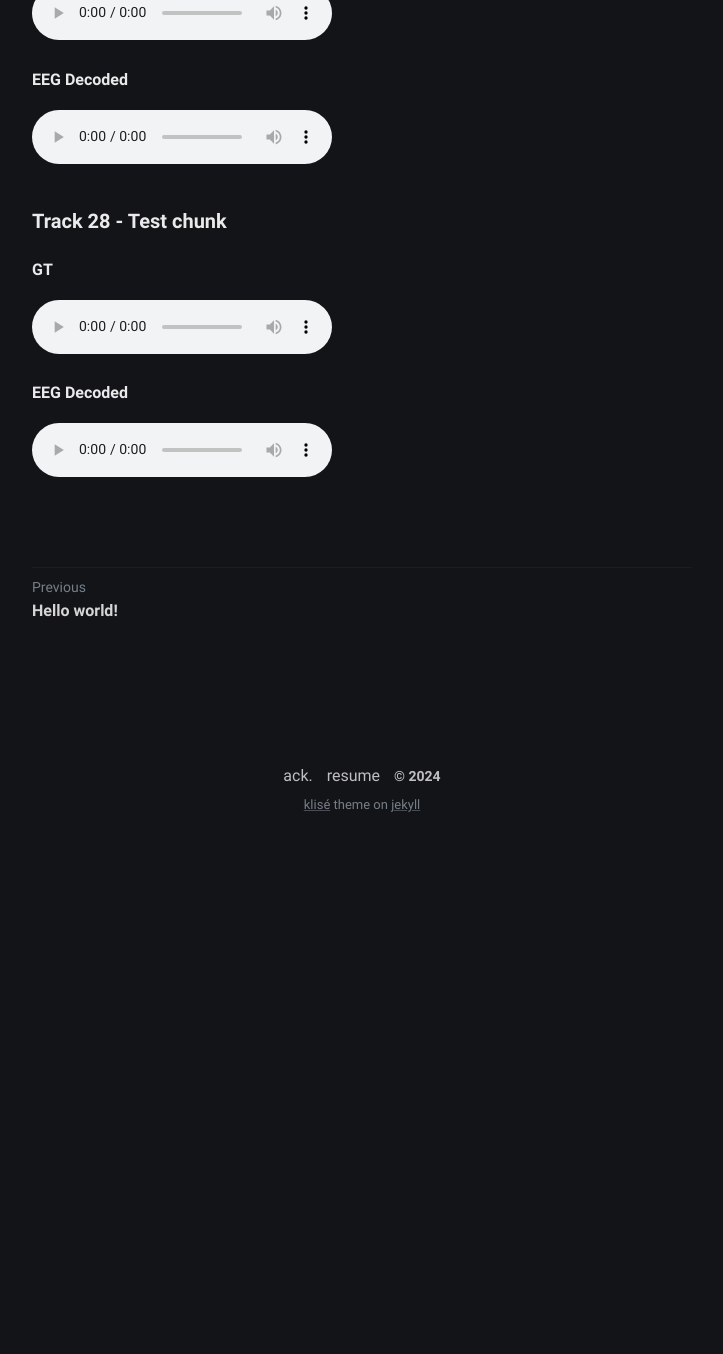
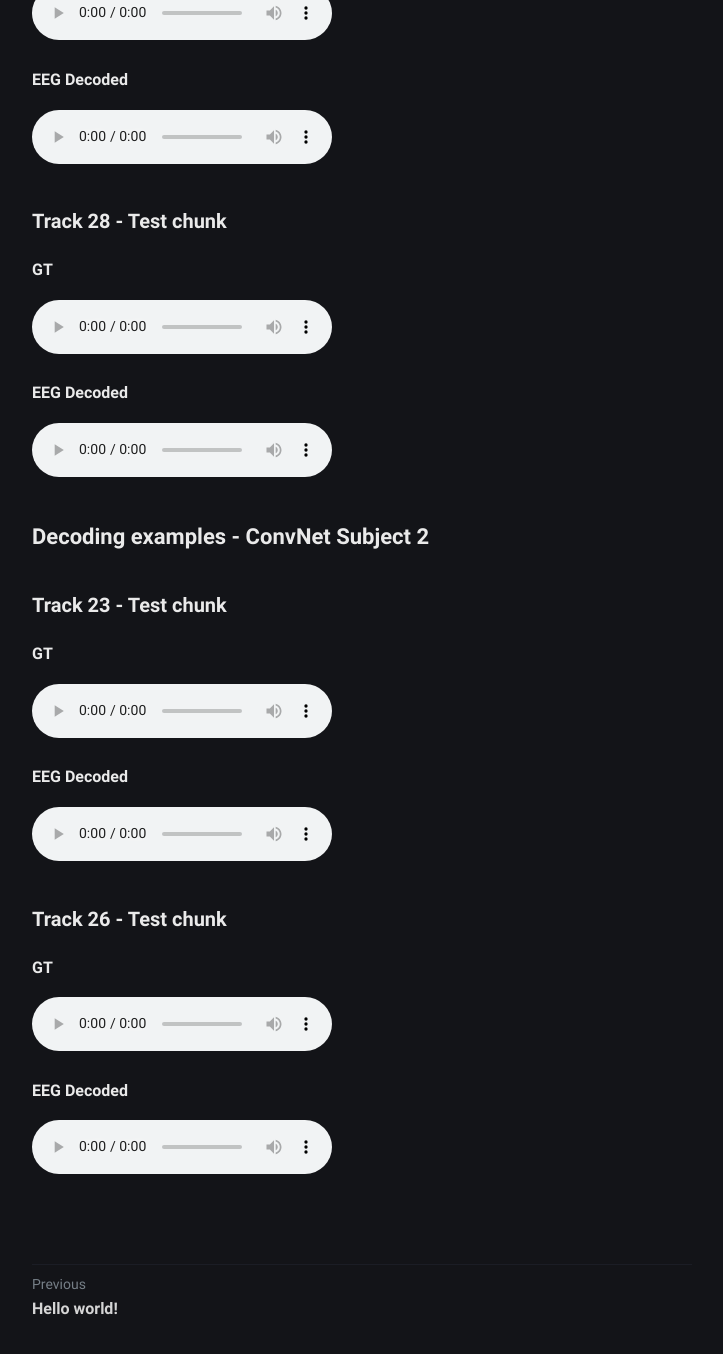
Before and after one commit to EmilianPostolache/site, a Jekyll site: the page built from _posts/brainwave/2024-05-16-brainwave.md, in a window 1280 px wide and 1400 px high, scrolled down 1759 px. Shown: the top 1354 px of the window, without its empty margins (278-1001 px from the left). Built offline with Jekyll 4.4.1, drawn with Linux system fonts in a browser that asks for light colours; before the commit the page ends 2608 px from its top, so only the background shows below that; some of the changed text lies outside the part shown.

Commit message:
Add conv examples

```diff
--- a/_posts/brainwave/2024-05-16-brainwave.md
+++ b/_posts/brainwave/2024-05-16-brainwave.md
@@ -12,52 +12,79 @@ usemathjax: true
 
 In this article, we explore the potential of using latent diffusion models, a family of powerful generative models, for the task of reconstructing naturalistic music from electroencephalogram (EEG) recordings. Unlike simpler music with limited timbres, such as MIDI-generated tunes or monophonic pieces, the focus here is on intricate music featuring a diverse array of instruments, voices, and effects, rich in harmonics and timbre. This study represents an initial foray into achieving general music reconstruction of high-quality using non-invasive EEG data, employing an end-to-end training approach directly on raw data without the need for manual pre-processing and channel selection. We train our models on the public NMED-T dataset and perform quantitative evaluation proposing neural embedding-based metrics. We additionally perform song classification based on the generated tracks. Our work contributes to the ongoing research in neural decoding and brain-computer interfaces, offering insights into the feasibility of using EEG data for complex auditory information reconstruction.
 
-## Decoding examples
+## Decoding examples - ControlNet Subject 2
 
 #### Track 23 - Test chunk
 
 **GT**
-<audio src="/assets/audio/brainwave/1/gt.wav" controls>
+<audio src="/assets/audio/brainwave/controlnet-2/1/gt.wav" controls>
 Your browser does not support the audio element.
 </audio>
 
 **EEG Decoded**
-<audio src="/assets/audio/brainwave/1/gen.wav" controls>
+<audio src="/assets/audio/brainwave/controlnet-2/1/gen.wav" controls>
 Your browser does not support the audio element.
 </audio>
 
 #### Track 26 - Test chunk
 
 **GT**
-<audio src="/assets/audio/brainwave/25/gt.wav" controls>
+<audio src="/assets/audio/brainwave/controlnet-2/25/gt.wav" controls>
 Your browser does not support the audio element.
 </audio>
 
 **EEG Decoded**
-<audio src="/assets/audio/brainwave/25/gen.wav" controls>
+<audio src="/assets/audio/brainwave/controlnet-2/25/gen.wav" controls>
 Your browser does not support the audio element.
 </audio>
 
 #### Track 27 - Test chunk
 
 **GT**
-<audio src="/assets/audio/brainwave/32/gt.wav" controls>
+<audio src="/assets/audio/brainwave/controlnet-2/32/gt.wav" controls>
 Your browser does not support the audio element.
 </audio>
 
 **EEG Decoded**
-<audio src="/assets/audio/brainwave/32/gen.wav" controls>
+<audio src="/assets/audio/brainwave/controlnet-2/32/gen.wav" controls>
 Your browser does not support the audio element.
 </audio>
 
 #### Track 28 - Test chunk
 
 **GT**
-<audio src="/assets/audio/brainwave/39/gt.wav" controls>
+<audio src="/assets/audio/brainwave/controlnet-2/39/gt.wav" controls>
 Your browser does not support the audio element.
 </audio>
 
 **EEG Decoded**
-<audio src="/assets/audio/brainwave/39/gen.wav" controls>
+<audio src="/assets/audio/brainwave/controlnet-2/39/gen.wav" controls>
 Your browser does not support the audio element.
 </audio>
+
+
+## Decoding examples - ConvNet Subject 2
+
+#### Track 23 - Test chunk
+
+**GT**
+<audio src="/assets/audio/brainwave/conv-2/0/gt.wav" controls>
+Your browser does not support the audio element.
+</audio>
+
+**EEG Decoded**
+<audio src="/assets/audio/brainwave/conv-2/0/gen.wav" controls>
+Your browser does not support the audio element.
+</audio>
+
+#### Track 26 - Test chunk
+
+**GT**
+<audio src="/assets/audio/brainwave/conv-2/24/gt.wav" controls>
+Your browser does not support the audio element.
+</audio>
+
+**EEG Decoded**
+<audio src="/assets/audio/brainwave/conv-2/24/gen.wav" controls>
+Your browser does not support the audio element.
+</audio>
```
Also changed, not shown: 20 other files.
